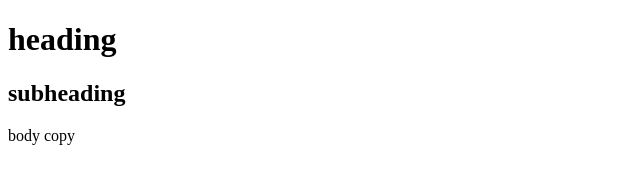
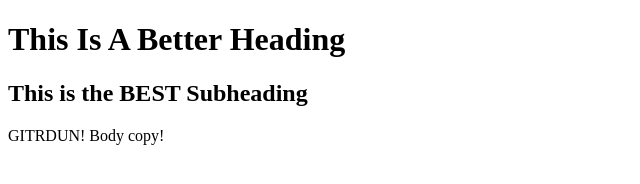
Before and after one commit to squidzink/trialrun, a plain HTML site: page index.html in a window 1280 px wide. Shown: the whole page, without its empty margins (0-640 px from the left). Drawn offline with Linux system fonts and the light colour scheme.

Commit message:
First Edits
Yay I like cake!

```diff
--- a/index.html
+++ b/index.html
@@ -6,8 +6,8 @@
 </head>
 
 <body>
-	<h1> heading</h1>
-	<h2>subheading</h2>
-	<p>body copy</p>
+	<h1> This Is A Better Heading</h1>
+	<h2>This is the BEST Subheading</h2>
+	<p>GITRDUN! Body copy!</p>
 </body>
 </html>
```
